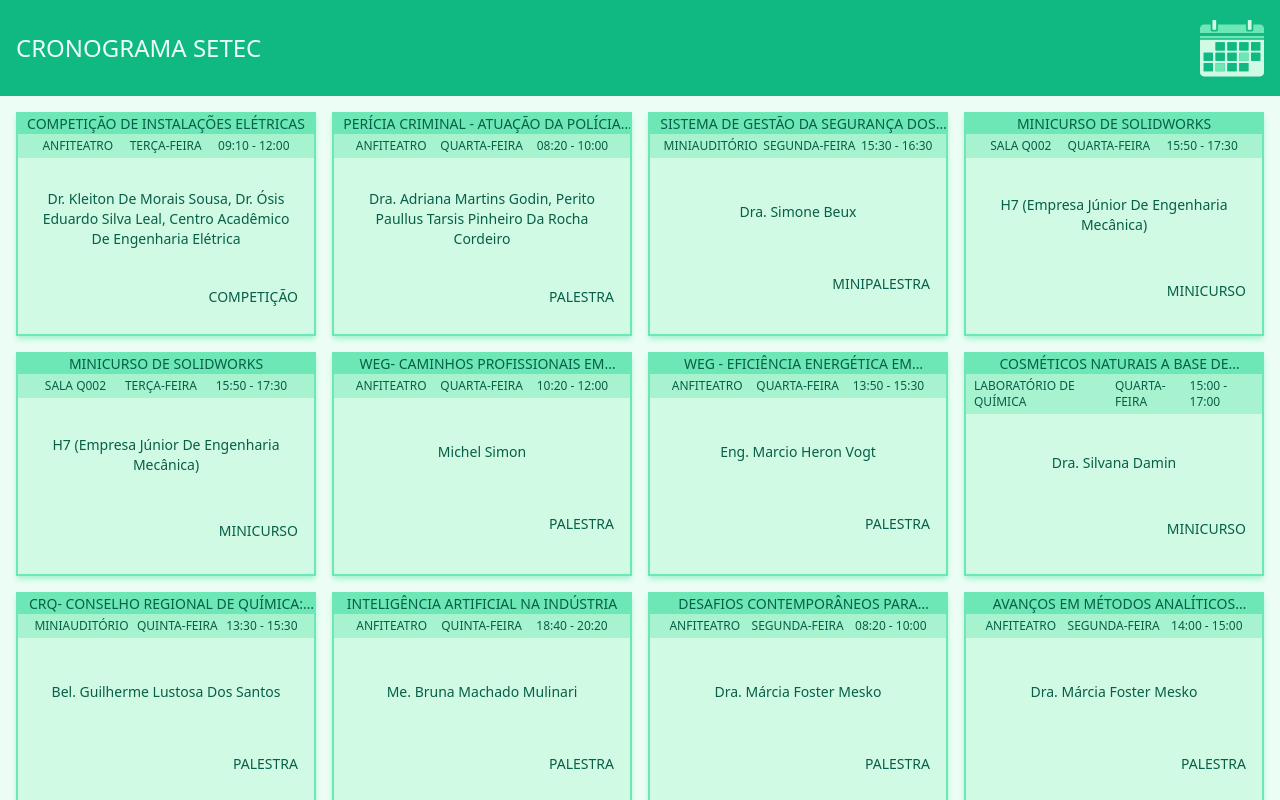
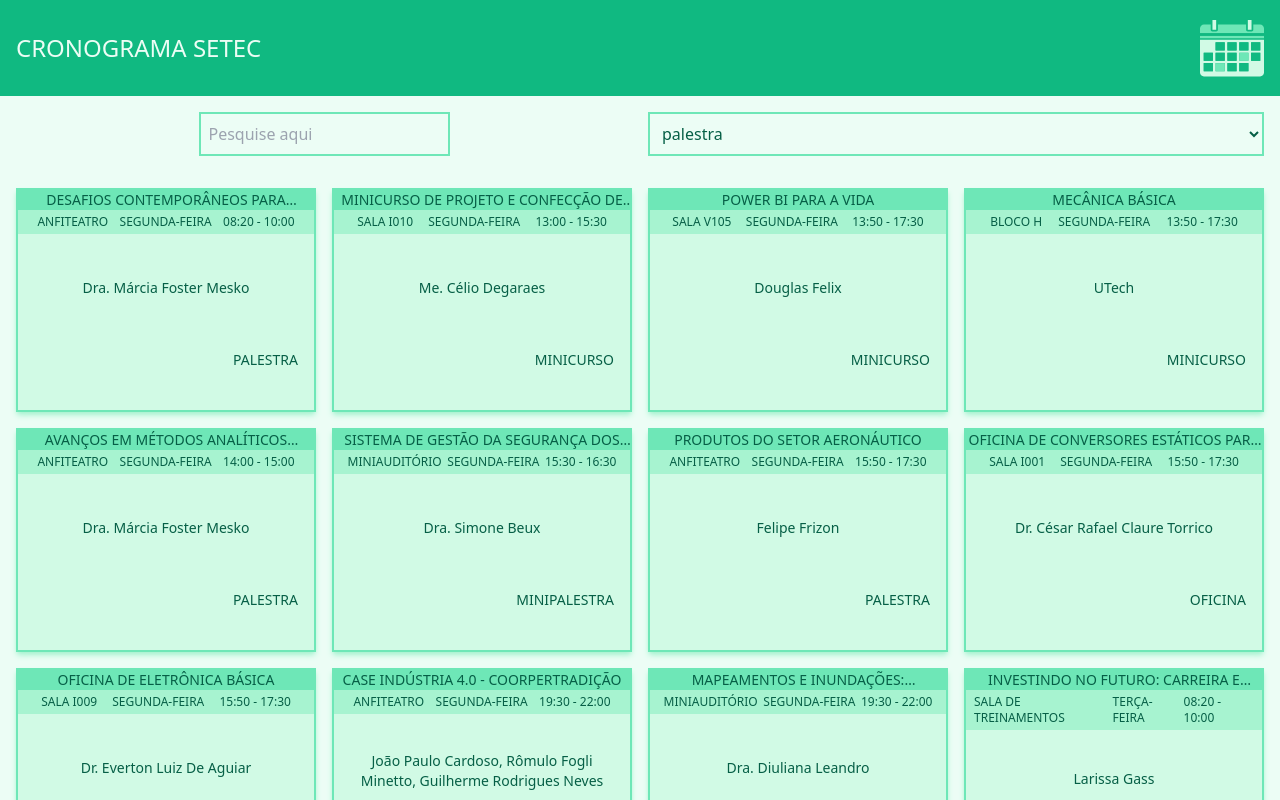
Before and after one commit to dihbgs/cronograma-setec, a React (Vite) app: page / in a window 1280 px wide. Shown: the top 800 px of the page. Built offline with nearby package versions, Linux system fonts and the light colour scheme.

Commit message:
feature: add QoL stuff

```diff
--- a/src/components/Timetable.jsx
+++ b/src/components/Timetable.jsx
@@ -1,3 +1,5 @@
+import { useState } from "react";
+
 function stringToTime(date) {
   return new Date(date).toLocaleTimeString("pt-BR", {
     hour: "2-digit",
@@ -39,16 +41,85 @@ const Card = ({ course }) => {
   );
 };
 
-const Timetable = ({ courses }) => {
-  const cards = courses.map((course, index) => {
-    return <Card key={index} course={course} />;
-  });
-
+const SearchBar = ({ setSearch }) => {
   return (
-    <div className="grid h-full grid-cols-1 sm:grid-cols-2 md:grid-cols-3 lg:grid-cols-4 gap-4 p-4">
-      {cards}
+    <div className="flex flex-row justify-center w-full">
+      <input
+        className="border-2 border-emerald-300 dark:border-emerald-950 dark:text-emerald-50 dark:bg-emerald-950 outline-none bg-emerald-50 text-emerald-800 px-2"
+        type="text"
+        placeholder="Pesquise aqui"
+        onChange={(e) => setSearch(e.target.value)}
+      />
     </div>
   );
 };
 
+const CoursesDropdown = ({ courses, setFilteredCourses }) => {
+  const types = courses.map((course) => course.type.toLowerCase());
+  const options = [...new Set(types)].map((type, index) => {
+    return (
+      <option key={index} value={type}>
+        {type}
+      </option>
+    );
+  });
+
+  return (
+    <div className="flex flex-row justify-center w-full">
+      <select
+        className="flex w-full border-2 border-emerald-300 dark:border-emerald-950 dark:text-emerald-50 dark:bg-emerald-950 outline-none p-2 text-emerald-800 bg-emerald-50"
+        onChange={(e) => {
+          const type = e.target.value;
+          const filtered = filterByType(courses, type);
+          setFilteredCourses(filtered);
+        }}
+      >
+        {options}
+      </select>
+    </div>
+  );
+};
+
+function sortByDate(courses) {
+  return courses.sort((a, b) => {
+    return new Date(a.start) - new Date(b.start);
+  });
+}
+
+function filterByType(courses, type) {
+  return courses.filter((course) => course.type.toLowerCase() === type);
+}
+
+const Timetable = ({ courses }) => {
+  const [search, setSearch] = useState("");
+  const [filteredCourses, setFilteredCourses] = useState(sortByDate(courses));
+
+  const cards = filteredCourses.map((course, index) => {
+    const { title, speakers } = course;
+    const people = speakers.join(", ");
+    const searchValue = title + people + course.type + course.location;
+
+    if (searchValue.toLowerCase().includes(search.toLowerCase())) {
+      return <Card course={course} key={index} />;
+    }
+
+    return null;
+  });
+
+  return (
+    <>
+      <div className="flex flex-row justify-around p-4 gap-4">
+        <SearchBar setSearch={setSearch} />
+        <CoursesDropdown
+          setFilteredCourses={setFilteredCourses}
+          courses={courses}
+        />
+      </div>
+      <div className="grid h-full grid-cols-1 sm:grid-cols-2 md:grid-cols-3 lg:grid-cols-4 gap-4 p-4">
+        {cards}
+      </div>
+    </>
+  );
+};
+
 export default Timetable;
```
